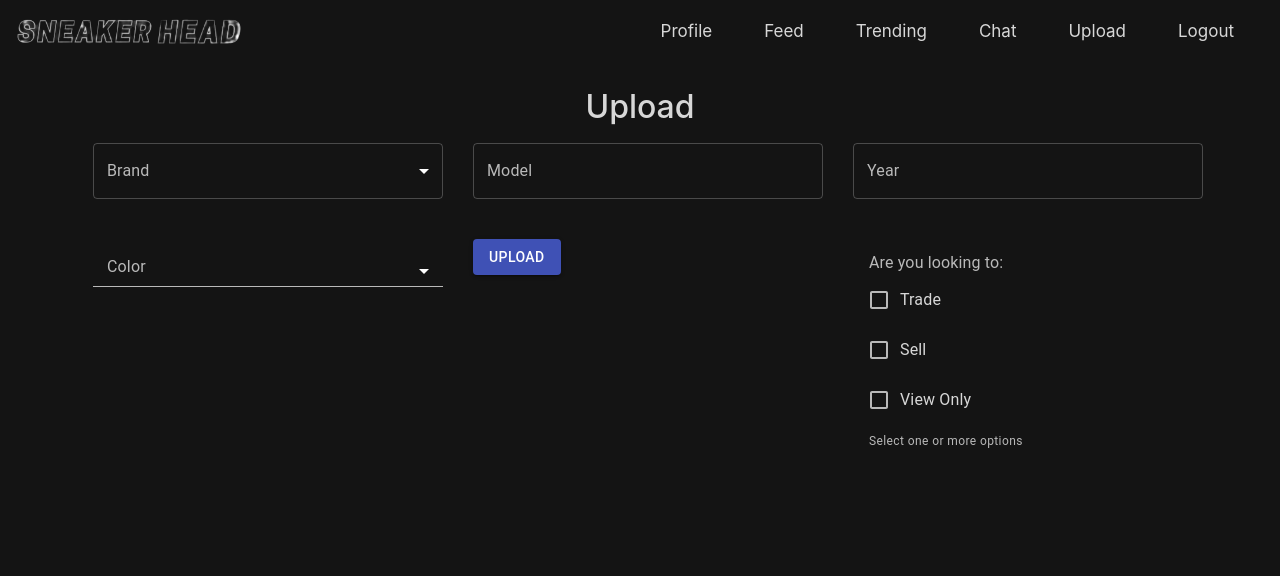
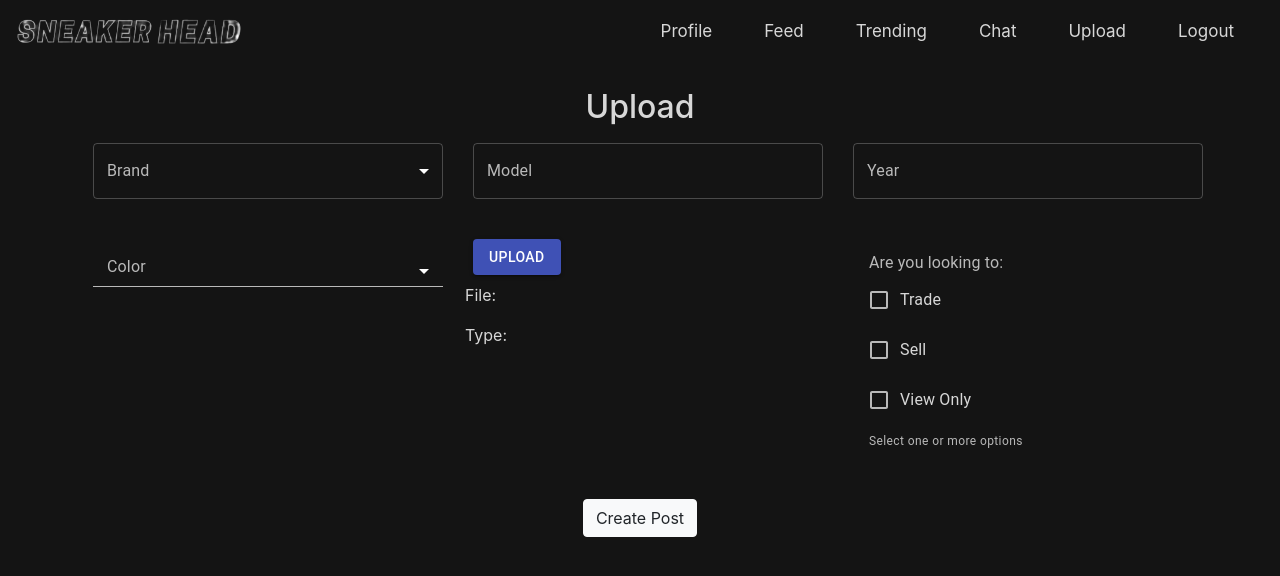
Before and after one commit to hugo2211/Sneaker_Head, a React (Create React App) app in the folder client/: page /upload in a window 1280 px wide. Shown: the top 576 px of the page. Built offline with nearby package versions, Linux system fonts and the light colour scheme; sample sign-in values are in the browser's storage; a web font is replaced by a local one.

Commit message:
added upload

```diff
--- a/client/src/components/inputs/FileUpload.js
+++ b/client/src/components/inputs/FileUpload.js
@@ -1,6 +1,7 @@
 import React from 'react';
 import { makeStyles } from '@material-ui/core/styles';
 import Button from '@material-ui/core/Button';
+import { getThemeProps } from '@material-ui/styles';
 
 const useStyles = makeStyles((theme) => ({
   root: {
@@ -13,7 +14,7 @@
   },
 }));
 
-const FileUpload = () => {
+const FileUpload = (props) => {
   const classes = useStyles();
 
   return (
@@ -24,6 +25,7 @@
         id="contained-button-file"
         multiple
         type="file"
+        onChange={props.handleFileUpload}
       />
       <label htmlFor="contained-button-file">
         <Button variant="contained" color="primary" component="span">
--- a/client/src/components/pages/UserUploadPage.js
+++ b/client/src/components/pages/UserUploadPage.js
@@ -8,7 +8,7 @@
   MenuItem,
   Input,
   Chip,
-  RaisedButton
+  RaisedButton,
 } from "@material-ui/core";
 import CheckboxesGroup from "../inputs/CheckBoxesGroup";
 import FileUpload from "../inputs/FileUpload";
@@ -65,12 +65,23 @@
   const [shoeModel, setShoeModel] = useState("");
   const [shoeColor, setShoeColor] = useState([]);
   const [shoeYear, setShoeYear] = useState("");
+  const [fileUpload, setFileUpload] = useState("");
+
+  const handleFileUpload = (event) => {
+    setFileUpload(event.target.files[0]);
+  };
+
+  const handleUploadSubmit = (event) => {
+    event.preventDefault();
+    console.log(shoeBrand, shoeModel, shoeColor, shoeYear, fileUpload)
+  };
 
   return (
     <div>
       <div className="mt-4">
         <h2 className="text-center">Upload</h2>
 
+        <form onSubmit={handleUploadSubmit}>
           <div className="container">
             <div className="row">
               <div className="col-lg-4 col-md-6 col-12 mb-4">
@@ -155,13 +166,19 @@
                 </FormControl>
               </div>
               <div className="col-lg-4 col-md-6 col-12 mb-4">
-              <FileUpload />
+                <FileUpload handleFileUpload={handleFileUpload} />
+                <p>File: {fileUpload.name}</p>
+                <p>Type: {fileUpload.type}</p>
               </div>
               <div className="col-lg-4 col-md-6 col-12 mb-4">
                 <CheckboxesGroup />
               </div>
+              <div className="container-fluid text-center">
+                <button type="submit" className="btn btn-light">Create Post</button>
               </div>
             </div>
+          </div>
+        </form>
       </div>
     </div>
   );
```
Lines whose indentation alone changed are shown as unchanged.
